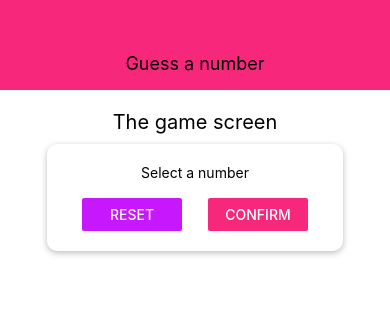
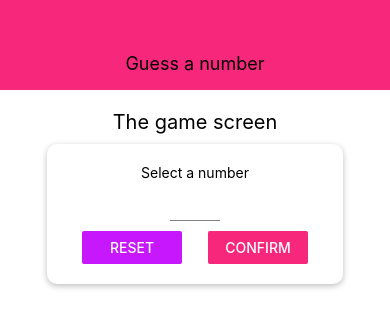
Before and after one commit to infinitecipher/number_guessing_app, a React Native app: screen / in a window 390 px wide. Shown: the top 328 px of the page. Built offline with nearby package versions, Linux system fonts and the light colour scheme.

Commit message:
added keyboad dismiss and number validation on input

```diff
--- /dev/null
+++ b/components/Input.js
@@ -0,0 +1,17 @@
+import React from 'react';
+import { TextInput, StyleSheet } from 'react-native';
+
+const Input = props => {
+  return <TextInput {...props} style={{...styles.input, ...props.style}} />;
+};
+
+const styles = StyleSheet.create({
+  input: {
+    height: 30,
+    borderBottomColor: 'grey',
+    borderBottomWidth: 1,
+    marginVertical: 10
+  }
+});
+
+export default Input;
--- a/screens/StartGameScreen.js
+++ b/screens/StartGameScreen.js
@@ -1,22 +1,57 @@
-import React from "react";
-import { View, StyleSheet, Text, TextInput, Button } from "react-native";
+import React, { useState } from "react";
+import {
+  View,
+  StyleSheet,
+  Text,
+  Button,
+  TouchableWithoutFeedback,
+  Keyboard
+} from "react-native";
 
-import Card from '../components/Card';
-import Colors from '../constants/colors';
+import Card from "../components/Card";
+import Colors from "../constants/colors";
+import Input from "../components/Input";
 
 const StartGameScreen = (props) => {
+  const [enteredValue, setEnteredValue] = useState("");
+
+  const numberInputHandler = (inputText) => {
+    setEnteredValue(inputText.replace(/[^0-9]/g, ""));
+  };
+
   return (
+    <TouchableWithoutFeedback onPress={() => {
+      Keyboard.dismiss();
+    }}>
       <View style={styles.screen}>
         <Text style={styles.title}>The game screen</Text>
         <Card style={styles.inputContainer}>
           <Text>Select a number</Text>
-        <TextInput />
+          <Input
+            style={styles.input}
+            blurOnSubmit
+            autoCapitalize="none"
+            autoCorrect={false}
+            keyboardType="number-pad"
+            maxLength={2}
+            onChangeText={numberInputHandler}
+            value={enteredValue}
+          />
           <View style={styles.buttonContainer}>
-          <View style={styles.button}><Button title="Reset" color={Colors.accent} onPress={() => {}}/></View>
-          <View style={styles.button}><Button title="Confirm" color={Colors.primary} onPress={() => {}} /></View>
+            <View style={styles.button}>
+              <Button title="Reset" color={Colors.accent} onPress={() => {}} />
+            </View>
+            <View style={styles.button}>
+              <Button
+                title="Confirm"
+                color={Colors.primary}
+                onPress={() => {}}
+              />
+            </View>
           </View>
         </Card>
       </View>
+    </TouchableWithoutFeedback>
   );
 };
 
@@ -32,8 +67,8 @@
   },
   inputContainer: {
     width: 300,
-    maxWidth: '80%',
-    alignItems: "center"
+    maxWidth: "80%",
+    alignItems: "center",
   },
   buttonContainer: {
     flexDirection: "row",
@@ -42,8 +77,12 @@
     paddingHorizontal: 15,
   },
   button: {
-    width: 100
-  }
+    width: 100,
+  },
+  input: {
+    width: 50,
+    textAlign: "center",
+  },
 });
 
 export default StartGameScreen;
```
Lines whose indentation alone changed are shown as unchanged.
